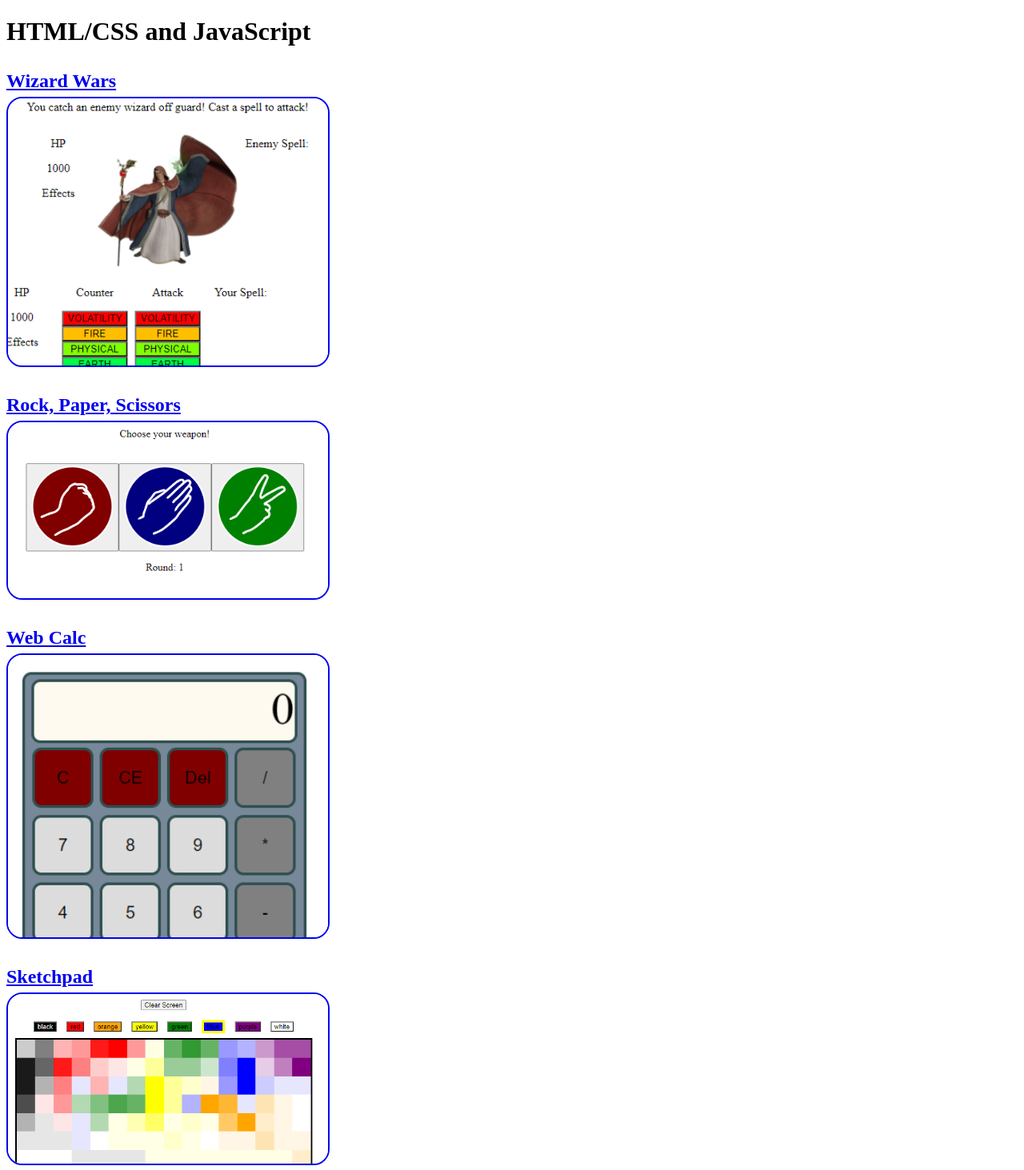
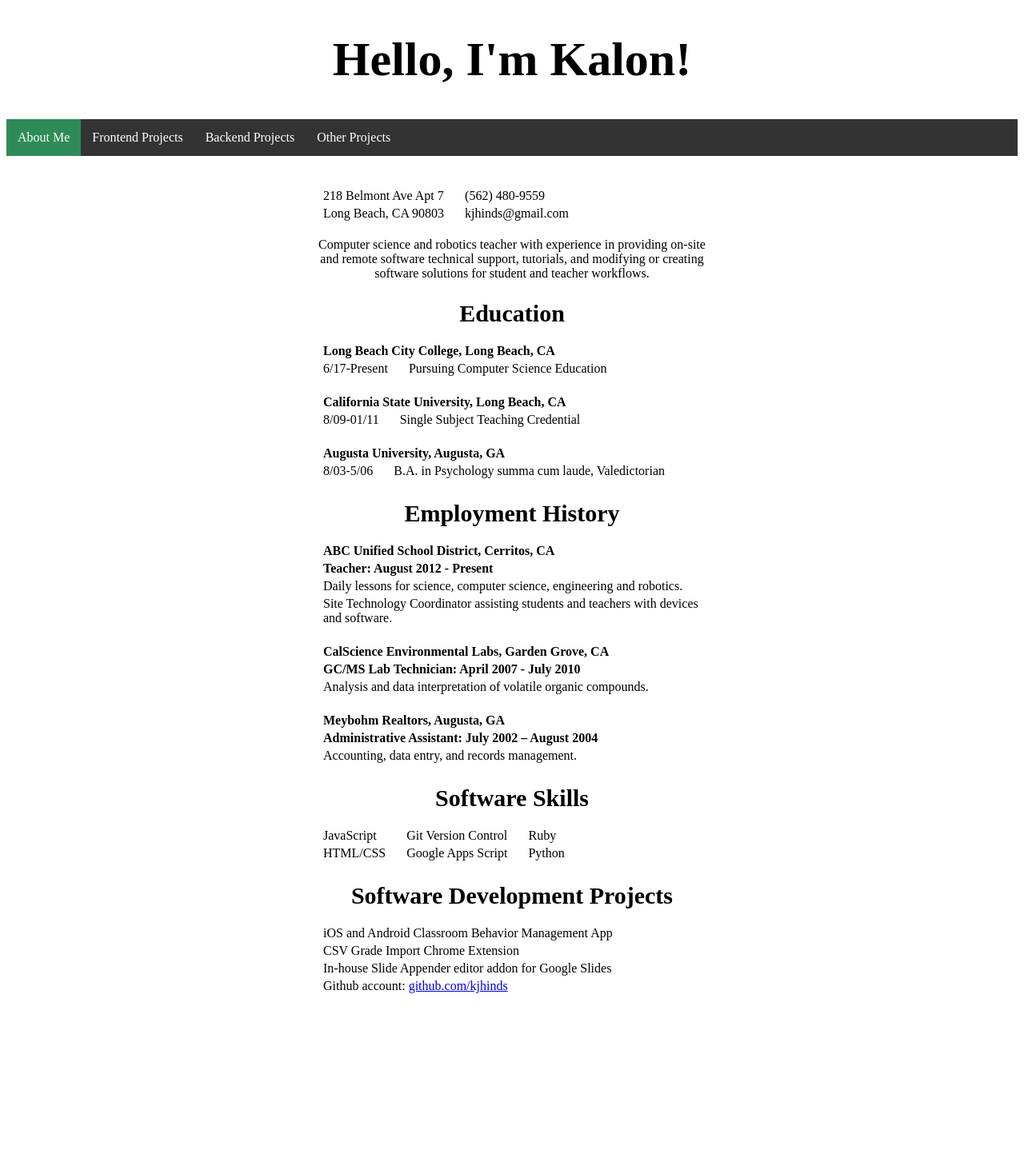
Before and after one commit to kjhinds/kjhinds, a plain HTML site: page index.html in a window 1280 px wide. Shown: the whole page at 80% size. After the commit the page ends 1263 px from the top, so only its background shows below. Drawn offline with Linux system fonts and the light colour scheme.

Commit message:
Add navbar and about me page

```diff
--- a/index.html
+++ b/index.html
@@ -14,21 +14,133 @@
   </head>
   <body>
     <!--[if lt IE 7]>
-      <p class="browsehappy">You are using an <strong>outdated</strong> browser. Please <a href="#">upgrade your browser</a> to improve your experience.</p>
+      <p class="browsehappy>You are using an <strong>outdated</strong> browser. Please <a href="#">upgrade your browser</a> to improve your experience.</p>
     <![endif]-->
-    <h1>HTML/CSS and JavaScript</h1>
-    <a href="https://kjhinds.github.io/WizardWars/"><h2>Wizard Wars</h2>
-    <img src="images/WizardWars.png"></a>
+    <div class=header>
+      <h1>Hello, I'm Kalon!</h1>
+    </div>
 
-    <a href="https://kjhinds.github.io/RockPaperScissors/"><h2>Rock, Paper, Scissors</h2>
-    <img src="images/RockPaperScissors.png"></a>
+    <div id='navbar'>
+      <a class='active' href='index.html'>About Me</a>
+      <a href='frontend.html'>Frontend Projects</a>
+      <a href='backend.html'>Backend Projects</a>
+      <a href='other.html'>Other Projects</a>
+    </div>
 
-    <a href="https://kjhinds.github.io/WebCalc/"><h2>Web Calc</h2>
-    <img src="images/WebCalc.png"></a>
+    <div class='content'>
+      <table>
+        <tr>
+          <td>218 Belmont Ave Apt 7</td>
+          <td>(562) 480-9559</td>
+        </tr>
+        <tr>
+          <td>Long Beach, CA 90803</td>
+          <td>kjhinds@gmail.com</td>
+        </tr>
+      </table>
+      <p>Computer science and robotics teacher with experience in providing on-site and remote software technical support, tutorials, and modifying or creating software solutions for student and teacher workflows.</p>
+      <h2>Education</h2>
+      <table>
+        <tr>
+          <th colspan="2">Long Beach City College, Long Beach, CA</th>
+        </tr>
+        <tr>
+          <td>6/17-Present</td>
+          <td>Pursuing Computer Science Education</td>
+        </tr>
+      </table>
 
-    <a href="https://kjhinds.github.io/sketchpad/"><h2>Sketchpad</h2>
-    <img src="images/Sketchpad.png"></a>
+      <table>
+        <tr>
+          <th colspan="2">California State University, Long Beach, CA</th>
+        </tr>
+        <tr>
+          <td>8/09-01/11</td>
+          <td>Single Subject Teaching Credential</td>
+        </tr>
+      </table>
 
-    <script src="script.js" async defer></script>
+      <table>
+        <tr>
+          <th colspan="2">Augusta University, Augusta, GA</th>
+        </tr>
+        <tr>
+          <td>8/03-5/06</td>
+          <td>B.A. in Psychology summa cum laude, Valedictorian</td>
+        </tr>
+      </table>
+
+      <h2>Employment History</h2>
+      <table>
+        <tr>
+          <th>ABC Unified School District, Cerritos, CA</th>
+        </tr>
+        <tr>
+          <th>Teacher: August 2012 - Present</th>
+        </tr>
+        <tr>
+          <td>Daily lessons for science, computer science, engineering and robotics.</td>
+        </tr>
+        <tr>
+          <td>Site Technology Coordinator assisting students and teachers with devices and software.</td>
+        </tr>
+      </table>
+
+      <table>
+        <tr>
+          <th>CalScience Environmental Labs, Garden Grove, CA</th>
+        </tr>
+        <tr>
+          <th>GC/MS Lab Technician: April 2007 - July 2010</th>
+        </tr>
+        <tr>
+          <td>Analysis and data interpretation of volatile organic compounds.</td>
+        </tr>
+      </table>
+
+      <table>
+        <tr>
+          <th>Meybohm Realtors, Augusta, GA</th>
+        </tr>
+        <tr>
+          <th>Administrative Assistant: July 2002 – August 2004</th>
+        </tr>
+        <tr>
+          <td>Accounting, data entry, and records management.</td>
+        </tr>
+      </table>
+
+      <h2>Software Skills</h2>
+      <table>
+        <tr>
+          <td>JavaScript</td>
+          <td>Git Version Control</td>
+          <td>Ruby</td>
+        </tr>
+        <tr>
+          <td>HTML/CSS</td>
+          <td>Google Apps Script</td>
+          <td>Python</td>
+        </tr>
+      </table>
+
+      <h2>Software Development Projects</h2>
+      <table>
+        <tr>
+          <td>iOS and Android Classroom Behavior Management App</td>
+        </tr>
+        <tr>
+          <td>CSV Grade Import Chrome Extension</td>
+        </tr>
+        <tr>
+          <td>In-house Slide Appender editor addon for Google Slides</td>
+        </tr>
+        <tr>
+          <td>Github account: <a href="github.com/kjhinds/">github.com/kjhinds</a></td>
+        </tr>
+      </table>
+    </div>
+
+    <script type='text/javascript' src='js/script.js'></script>
   </body>
 </html>
--- /dev/null
+++ b/js/script.js
@@ -0,0 +1,55 @@
+window.onscroll = function() {stickyNavbar()};
+
+var navbar = document.getElementById('navbar');
+
+var sticky = navbar.offsetTop;
+
+function stickyNavbar() {
+  if (window.pageYOffset >= sticky) {
+    navbar.classList.add('sticky')
+  } else {
+    navbar.classList.remove('sticky')
+  }
+}
+
+$(function() {
+
+  var newHash      = "",
+      $mainContent = $("#main-content"),
+      $pageWrap    = $("#page-wrap"),
+      baseHeight   = 0,
+      $el;
+
+  $pageWrap.height($pageWrap.height());
+  baseHeight = $pageWrap.height() - $mainContent.height();
+
+  $("nav").delegate("a", "click", function() {
+      window.location.hash = $(this).attr("href");
+      return false;
+  });
+
+  $(window).bind('hashchange', function(){
+
+      newHash = window.location.hash.substring(1);
+
+      if (newHash) {
+          $mainContent
+              .find("#guts")
+              .fadeOut(200, function() {
+                  $mainContent.hide().load(newHash + " #guts", function() {
+                      $mainContent.fadeIn(200, function() {
+                          $pageWrap.animate({
+                              height: baseHeight + $mainContent.height() + "px"
+                          });
+                      });
+                      $("nav a").removeClass("current");
+                      $("nav a[href='"+newHash+"']").addClass("current");
+                  });
+              });
+      };
+
+  });
+
+  $(window).trigger('hashchange');
+
+});
--- a/style.css
+++ b/style.css
@@ -1,3 +1,7 @@
+body {
+  text-align: center;
+}
+
 img {
   width: 400px;
   border-radius: 20px;
@@ -6,10 +10,65 @@ img {
 }
 
 img:hover {
-  box-shadow: 0 6px 6px 6px rgba(32,33,36,0.28);
+  box-shadow: 4px 6px 6px #888;
+}
+
+h1 {
+  font-size: 60px;
 }
 
 h2 {
-  margin-top: 30px;
-  margin-bottom: 6px;
+  font-size: 30px;
+  margin-top: 24px;
+  margin-bottom: 0px;
 }
+
+#navbar {
+  overflow: hidden;
+  background-color: #333;
+}
+
+#navbar a {
+  float: left;
+  display: block;
+  color:white;
+  text-align: center;
+  padding: 14px;
+  text-decoration: none;
+
+}
+
+#navbar a:hover {
+  background-color: #111;
+}
+
+table {
+  margin: 18px 0px;
+}
+
+.sticky {
+  position: fixed;
+  top: 0;
+  width: 100%;
+}
+
+.sticky + .content {
+  padding-top: 60px;
+}
+
+.active {
+  background-color: seagreen;
+}
+
+td, th {
+  text-align: left;
+  padding-left: 12px;
+  padding-right: 12px;
+}
+
+.content {
+  max-width: 500px;
+  margin-left: auto;
+  margin-right: auto;
+  padding-top: 20px;
+}
```
Also changed, not shown: backend.html (added, +36 -0 lines), frontend.html (added, +46 -0 lines), other.html (added, +36 -0 lines), script.js (deleted).
